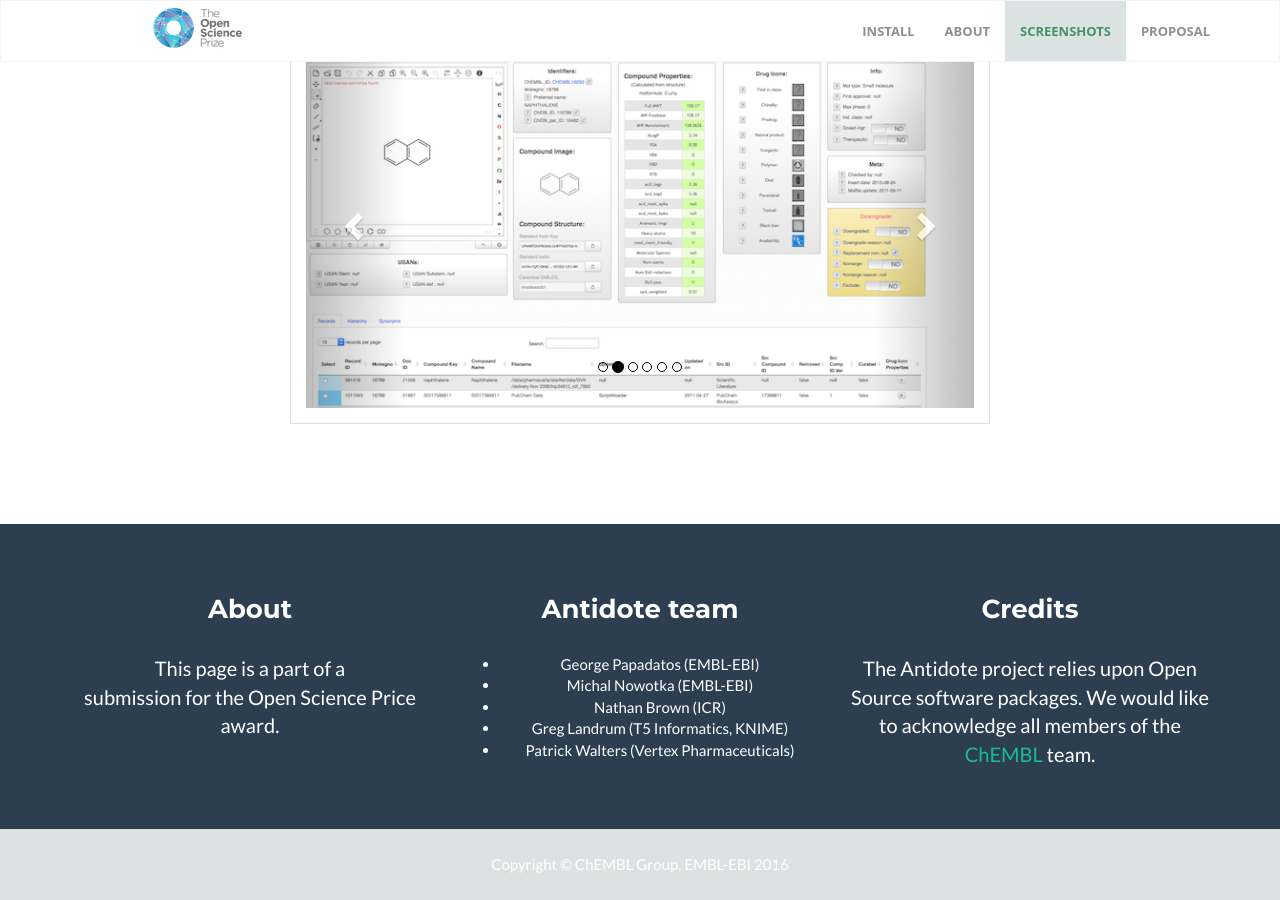
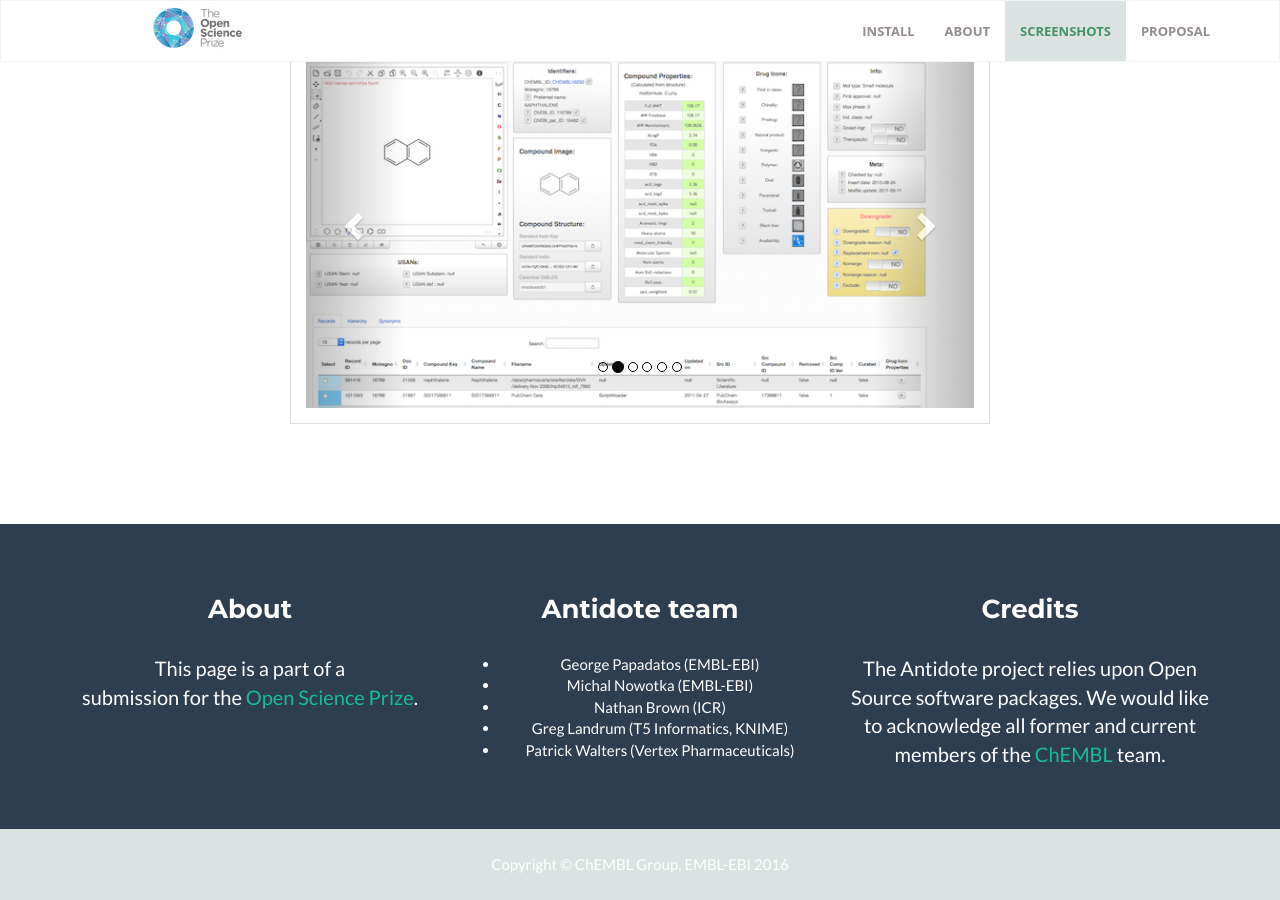
Before and after one commit to chembl/antidote, a Jekyll site: the page built from index.html, in a window 1280 px wide and 900 px high, scrolled down 2554 px. Built offline with Jekyll 4.4.1, drawn with Linux system fonts in a browser that asks for light colours; nearby versions of some CDN libraries; library files that are not in the unit come from our copies.

Commit message:
Update footer.html

```diff
--- a/_includes/footer.html
+++ b/_includes/footer.html
@@ -7,7 +7,7 @@
                         <h3>About</h3>
                         <p>
                             This page is a part of a </br>
-                            submission for the Open Science Price award.
+                            submission for the <a href="https://www.openscienceprize.org/" target="_blank">Open Science Prize</a>.
                         </p>
                     </div>
                     <div class="footer-col col-md-4">
@@ -33,7 +33,7 @@
                     <div class="footer-col col-md-4">
                         <h3>Credits</h3>
                         <p>The Antidote project relies upon Open Source software packages.
-                           We would like to acknowledge all members of the <a href="https://www.ebi.ac.uk/chembl/">ChEMBL</a> team.</p>
+                           We would like to acknowledge all former and current members of the <a href="https://www.ebi.ac.uk/chembl/" target="_blank">ChEMBL</a> team.</p>
                     </div>
                 </div>
             </div>
```
